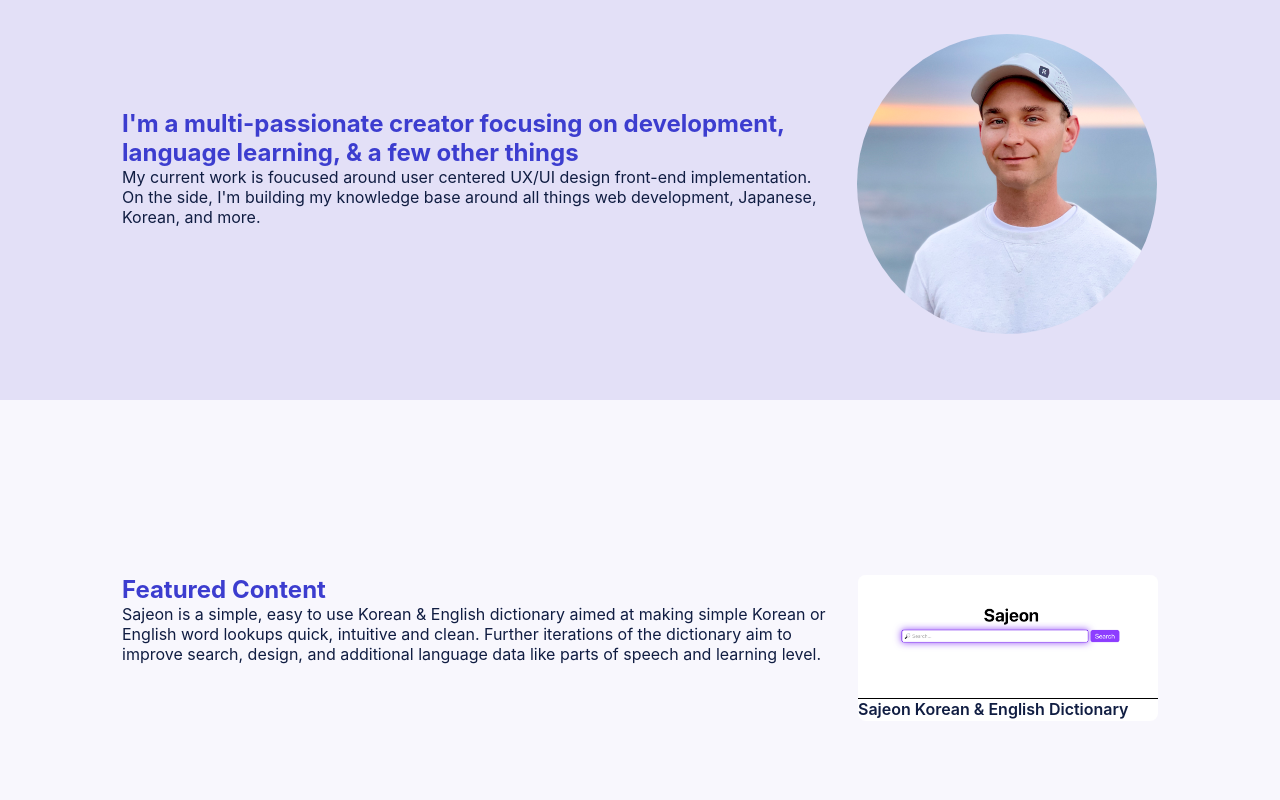
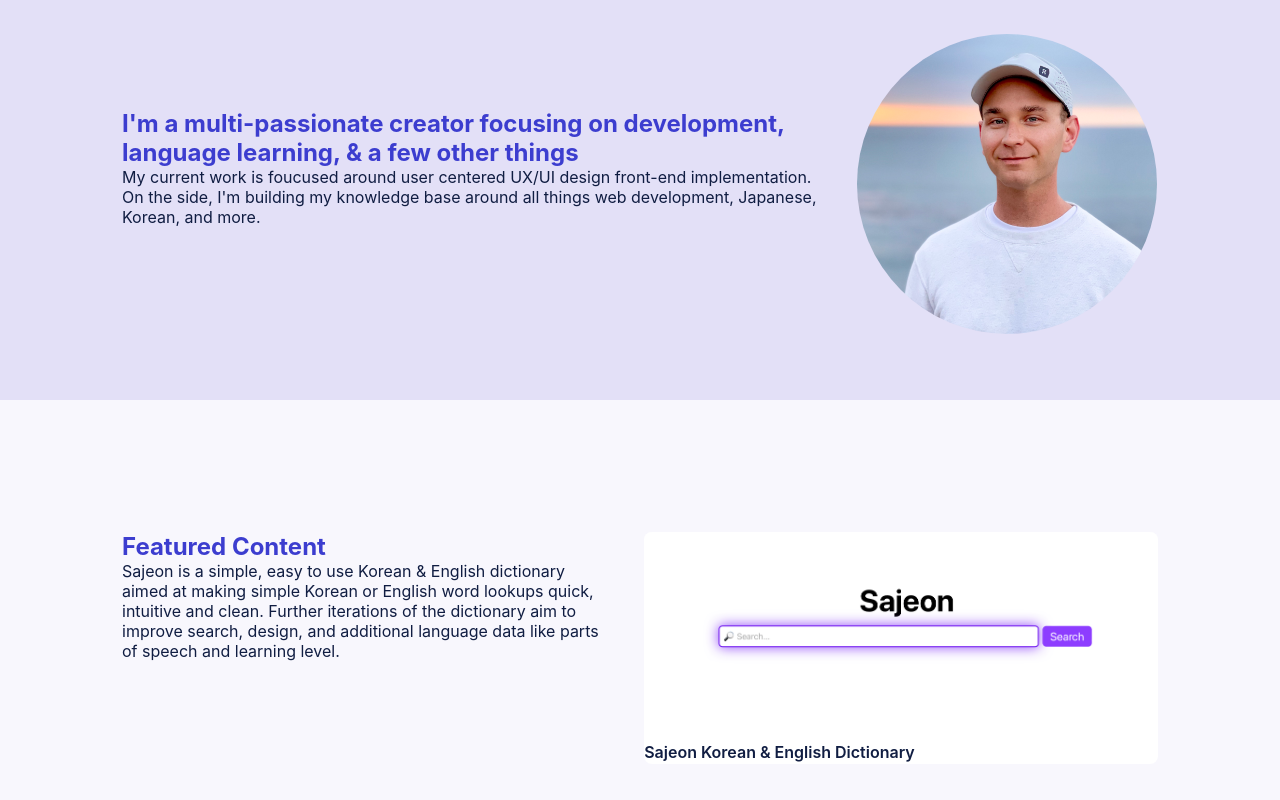
Before and after one commit to BryanAM/portfolio, a React (Create React App) app: page / in a window 1280 px wide. Shown: the part 864-1664 px from the top of the page. Built offline with nearby package versions, Linux system fonts and the light colour scheme.

Commit message:
added jp copy

```diff
--- a/src/i18next/locales/jp.json
+++ b/src/i18next/locales/jp.json
@@ -13,7 +13,7 @@
     },
     "landingFeatured": {
       "featured": "注目のコンテンツ",
-      "description": "Sajeon is a simple, easy to use Korean & English dictionary aimed at making simple Korean or English word lookups quick, intuitive and clean. Further iterations of the dictionary aim to improve search, design, and additional language data like parts of speech and learning level."
+      "description": "サージョンは使いやすく、語彙をすぐ調べて、単なる韓英辞典に目指しているというものです。シンプルなデザインであり、楽なユーザーエクスペリエンスの念頭で、直感的に使えます。現在以降の改善はサーチの細かさやデザインの磨きや語類のような言語学的なデータを増やす目的としています。"
     }
   },
   "menu": {
--- a/src/views/Landing/LandingFeatured/landingFeatured.scss
+++ b/src/views/Landing/LandingFeatured/landingFeatured.scss
@@ -8,6 +8,7 @@
 }
 
 .landing-intro-feature-card {
+  height: auto;
   display: flex;
   flex-direction: column;
   background-color: white;
@@ -16,10 +17,9 @@
 
   .image {
     height: auto;
-    max-width: 300px;
+    max-width: 100%;
     border-top-left-radius: 8px;
     border-top-right-radius: 8px;
-    border-bottom: 1px solid black;
   }
 }
 
```
